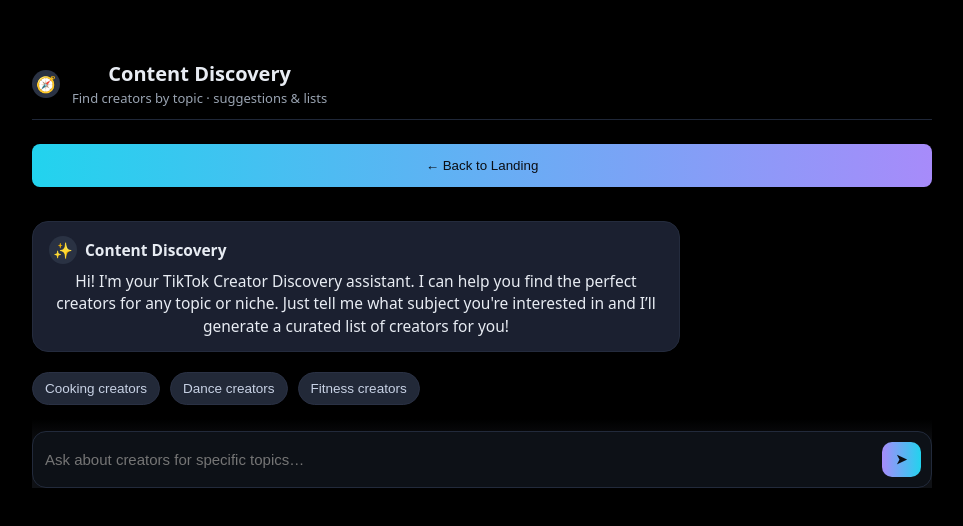
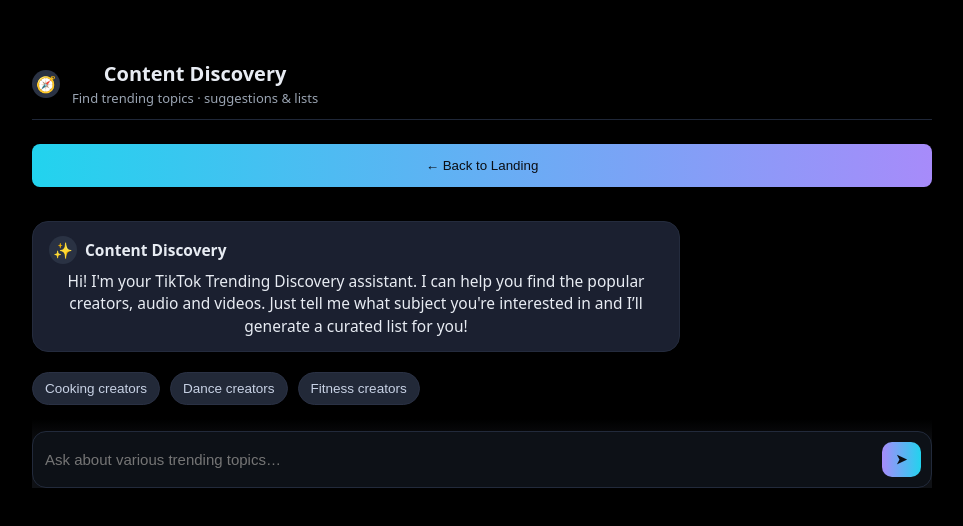
Before and after one commit to Starishine/tiktock_hackathon, a React (Vite) app in the folder ai_chatbot/: page /user in a window 1280 px wide. Shown: the top 526 px of the page, without its empty margins (158-1121 px from the left). Built offline with nearby package versions, Linux system fonts and the light colour scheme.

Commit message:
edited frontend: added back button and dancer section

```diff
--- a/ai_chatbot/src/pages/CreatorInterface.jsx
+++ b/ai_chatbot/src/pages/CreatorInterface.jsx
@@ -1,4 +1,5 @@
 import { useState } from 'react'
+import { useNavigate } from 'react-router-dom'
 
 // Mock components for demonstration
 const ChatMessage = ({ role, children }) => (
@@ -82,6 +83,7 @@
 )
 
 export default function UserInterface() {
+    const navigate = useNavigate()
     const [input, setInput] = useState('')
     const [messages, setMessages] = useState([
         { role: 'assistant', type: 'text', content: seedGreeting },
@@ -284,6 +286,10 @@
                     }}>
                         🎬
                     </span>
+                    {/* Back Button */}
+                <button className="btn" style={{ marginBottom: 20 }} onClick={() => navigate('/')}>
+                    ← Back to Landing
+                </button>
                     <div style={{ display: 'flex', flexDirection: 'column', gap: 2, fontSize: 20 }}>
                         <div style={{ fontWeight: 700, color: '#845ec2' }}>Creator Assistant</div>
                         <div style={{ color: '#6a0572', fontSize: 13 }}>AI script generation · Upload optimization · Content creation</div>
--- a/ai_chatbot/src/pages/UserInterface.jsx
+++ b/ai_chatbot/src/pages/UserInterface.jsx
@@ -10,8 +10,8 @@
             <span className="badge">✨</span>
             <strong>Content Discovery</strong>
         </div>
-        Hi! I'm your TikTok Creator Discovery assistant. I can help you find the perfect creators for any topic or niche.
-        Just tell me what subject you're interested in and I’ll generate a curated list of creators for you!
+        Hi! I'm your TikTok Trending Discovery assistant. I can help you find the popular creators, audio and videos.
+        Just tell me what subject you're interested in and I’ll generate a curated list for you!
     </>
 )
 
@@ -66,10 +66,27 @@
                     }
                 }
             ])
+        } else if (topic.includes('dance')) {
+            setMessages(m => [
+                ...m,
+                {
+                    role: 'assistant', type: 'card', content: {
+                        title: '💃  “Top Dance Creators:”',
+                        items: [
+                            '@charlidamelio — Most followed tiktoker',
+                            '@justmaiko — Features intricate choreo ',
+                            '@isabellaboylston — Professional Ballet Dancer',
+                            '@jabbawockeez — Dance Crew ',
+                            '@nianaguerrero — Features fun and high-energy dances',
+                        ],
+                        footer: 'Need creators for a specific dance style?'
+                    }
+                }
+            ])
         } else {
             setMessages(m => [
                 ...m,
-                { role: 'assistant', type: 'text', content: "Got it! Tell me a topic like “fitness creators”, “cooking creators”, or “study hacks creators” and I’ll curate a list." }
+                { role: 'assistant', type: 'text', content: "Got it! Ask me about a topic like “trending creators”, “trending audio”, or “trending videos” and I’ll curate a list." }
             ])
         }
     }
@@ -88,7 +105,7 @@
                     <span className="badge">🧭</span>
                     <div style={{ display: 'flex', flexDirection: 'column', gap: 2, fontSize: 20 }}>
                         <div style={{ fontWeight: 700 }}>Content Discovery</div>
-                        <div style={{ color: 'var(--muted)', fontSize: 13 }}>Find creators by topic · suggestions & lists</div>
+                        <div style={{ color: 'var(--muted)', fontSize: 13 }}>Find trending topics · suggestions & lists</div>
                     </div>
                 </div>
 
@@ -126,7 +143,7 @@
                         <input
                             value={input}
                             onChange={e => setInput(e.target.value)}
-                            placeholder="Ask about creators for specific topics…"
+                            placeholder="Ask about various trending topics…"
                             onKeyDown={(e) => e.key === 'Enter' && handleSend()}
                         />
                         <button className="send" onClick={handleSend}>➤</button>
```
